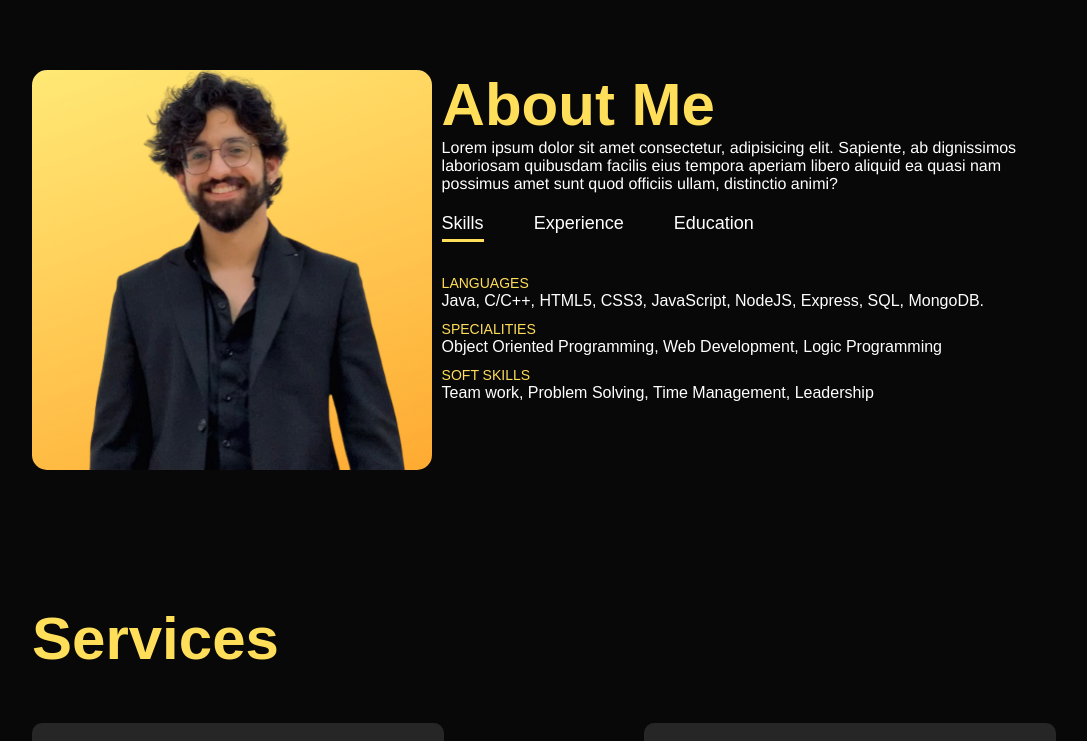
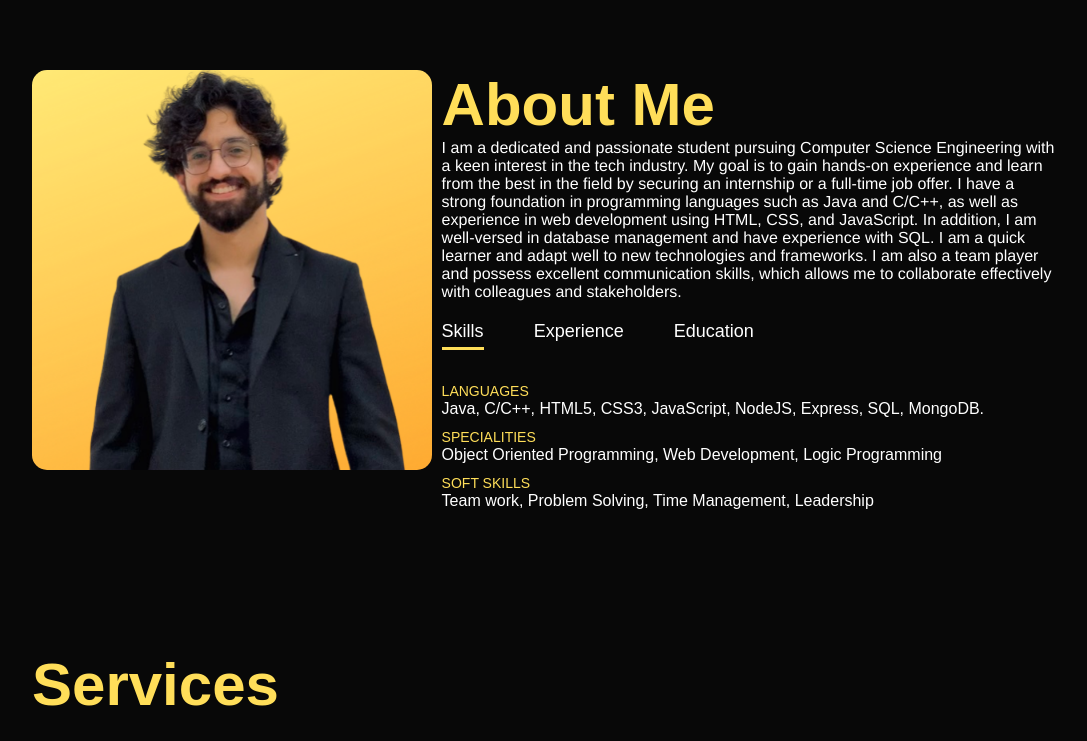
Before and after one commit to imishaansharma/PORTFOLIO, a plain HTML site: page index.html in a window 1280 px wide. Shown: the part 820-1561 px from the top of the page, without its empty margins (96-1183 px from the left). Drawn offline with Linux system fonts and the light colour scheme.

Commit message:
Made changes in about me

```diff
--- a/index.html
+++ b/index.html
@@ -43,10 +43,13 @@
                 </div>
                 <div class="about-col-2">
                     <h1 class="sub-title">About Me</h1>
-                    <p class="about-text">Lorem ipsum dolor sit amet consectetur, adipisicing elit. Sapiente, ab
-                        dignissimos laboriosam
-                        quibusdam facilis eius tempora aperiam libero aliquid ea quasi nam possimus amet sunt quod
-                        officiis ullam, distinctio animi?</p>
+                    <p class="about-text">I am a dedicated and passionate student pursuing Computer Science Engineering
+                        with a keen interest in the tech industry. My goal is to gain hands-on experience and learn from
+                        the best in the field by securing an internship or a full-time job offer. I have a strong foundation in programming languages such as Java and C/C++, as well as
+                        experience in web development using HTML, CSS, and JavaScript. In addition, I am well-versed in
+                        database management and have experience with SQL. I am a quick learner and adapt well to new technologies and frameworks. I am also a team player
+                        and possess excellent communication skills, which allows me to collaborate effectively with
+                        colleagues and stakeholders.</p>
                     <div class="tab-titles">
                         <p class="tab-links active-link" onclick="opentab('skills')">Skills</p>
                         <p class="tab-links" onclick="opentab('experience')">Experience</p>
@@ -182,7 +185,8 @@
                     <p><i class="fa-sharp fa-solid fa-paper-plane"></i>vsudevishaan@gmail.com</p>
                     <p><i class="fa-solid fa-phone"></i>9996869407</p>
                     <div class="social-icons">
-                    <a href="https://www.linkedin.com/in/ishaan-vasudev-0b906b231"><i class="fa-brands fa-linkedin"></i></a>
+                        <a href="https://www.linkedin.com/in/ishaan-vasudev-0b906b231"><i
+                                class="fa-brands fa-linkedin"></i></a>
                         <a href="https://github.com/imishaansharma"><i class="fa-brands fa-github"></i></a>
                         <a href=""><i class="fa-brands fa-instagram"></i></a>
                     </div>
@@ -200,7 +204,7 @@
             </div>
         </div>
         <div class="copyright">
-        <p>Copyright <span>©</span>  Ishaan Vasudev</p>
+            <p>Copyright <span>©</span> Ishaan Vasudev</p>
         </div>
     </div>
 
@@ -225,13 +229,13 @@
     </script>
     <script>
 
-        var sidemenu=document.getElementById("sidemenu");
-        function openmenu(){
-            sidemenu.style.right ="0"
+        var sidemenu = document.getElementById("sidemenu");
+        function openmenu() {
+            sidemenu.style.right = "0"
 
         }
-        function closemenu(){
-            sidemenu.style.right ="-200px"
+        function closemenu() {
+            sidemenu.style.right = "-200px"
 
         }
 
```
Lines whose indentation alone changed are shown as unchanged.
